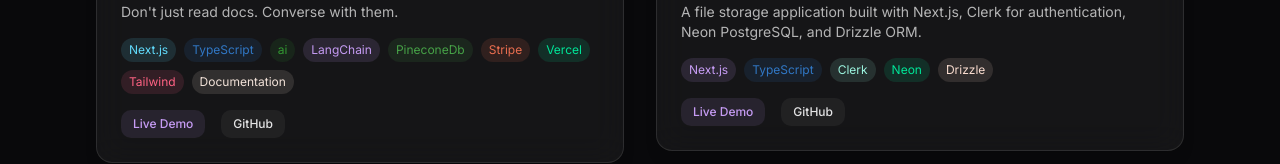
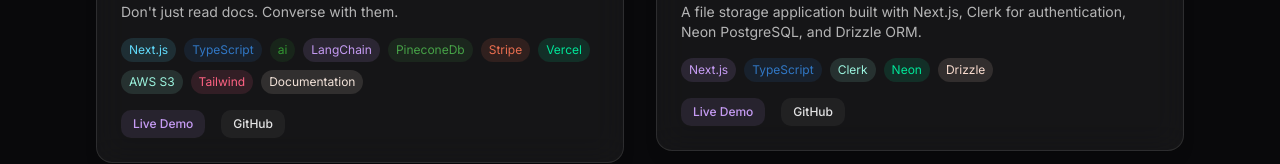
Before and after one commit to dvermagit/portfolio, a React (Vite) app: page /portfolio in a window 1280 px wide. Shown: the part 631-795 px from the top of the page. Built offline with nearby package versions, Linux system fonts and the light colour scheme; the HTML template or start-up script is replaced by a standard one.

Commit message:
improvements

```diff
--- a/src/pages/Portfolio.tsx
+++ b/src/pages/Portfolio.tsx
@@ -15,6 +15,7 @@
       { name: "PineconeDb", color: "#47a248" },
       { name: "Stripe", color: "#e96e50" },
       { name: "Vercel", color: "#00e699" },
+      { name: "AWS S3", color: "#9cf4df" },
       { name: "Tailwind", color: "#ff6384" },
       { name: "Documentation", color: "#f2e2d9" },
     ],
```
